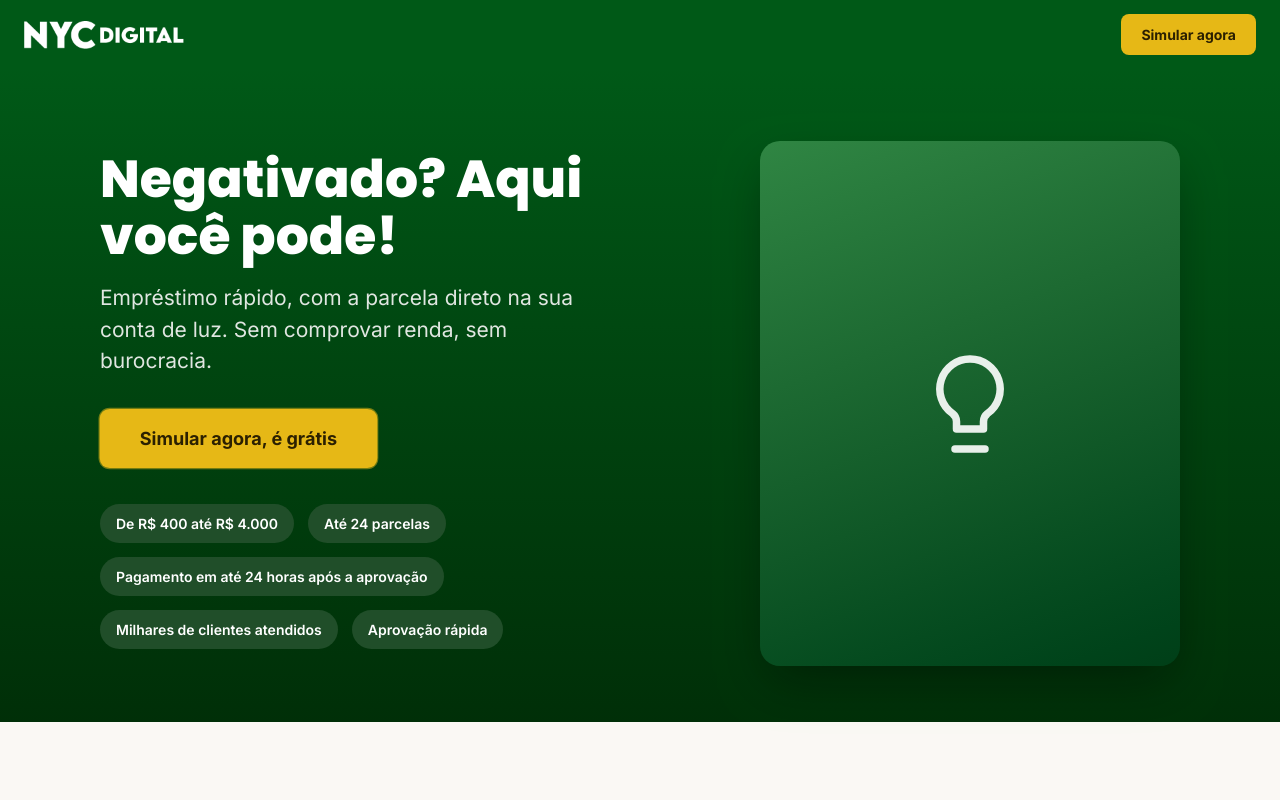
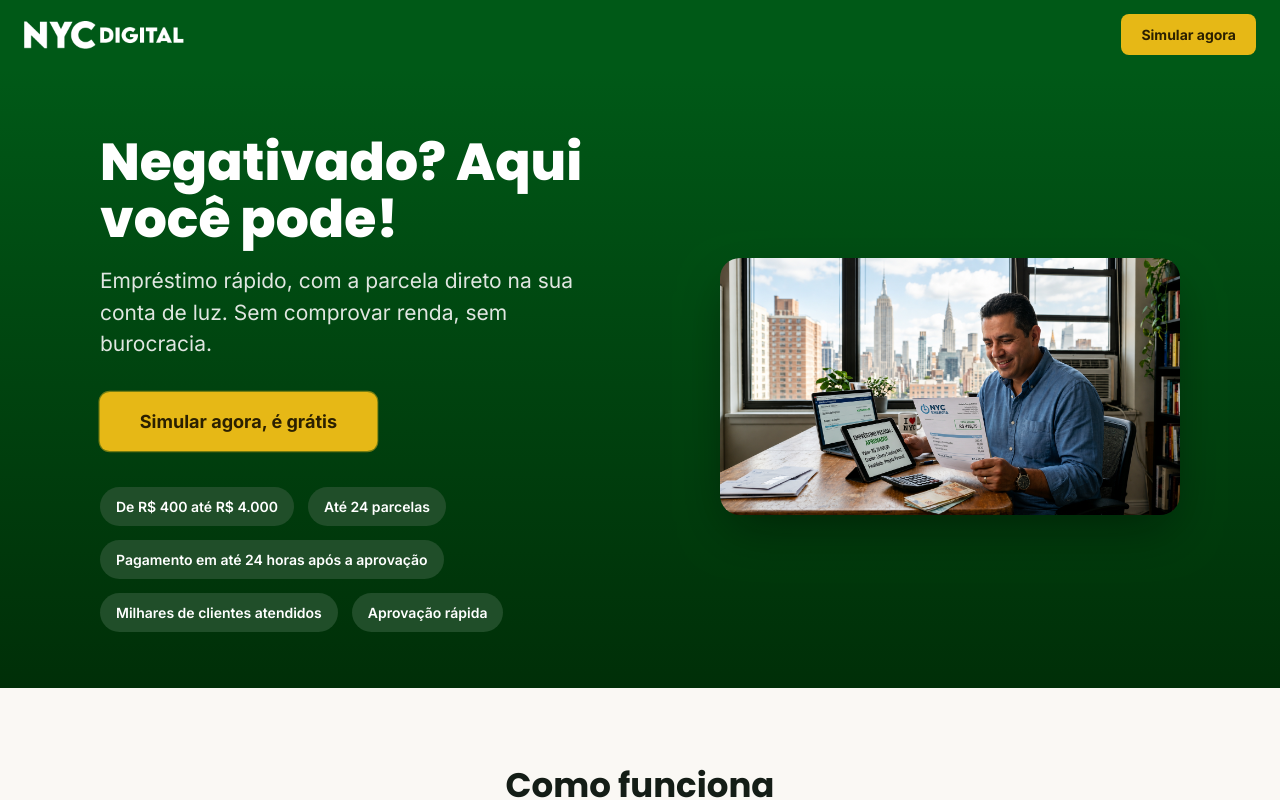
Before and after one commit to NYC-Digital-Testes/landing-page-NYC, a Next.js app: page / in a window 1280 px wide. Shown: the top 800 px of the page. Built offline with nearby package versions, Linux system fonts and the light colour scheme.

Commit message:
Adiciona foto de destaque no Hero da NYC Energia

```diff
--- a/components/Hero.tsx
+++ b/components/Hero.tsx
@@ -89,35 +89,20 @@ export default function Hero() {
           </div>
         </div>
 
-        {/* Espaço reservado pra foto de destaque (cliente/energia). Enquanto não
-            há uma imagem final em /public/hero-energia.jpg, mostra uma ilustração
-            em SVG no lugar — troque este bloco por um <img src="/hero-energia.jpg" />
-            assim que a foto definitiva estiver disponível. */}
+        {/* Foto de destaque — cliente com a conta de energia/proposta aprovada. */}
         <div className="flex justify-center lg:justify-end" style={{ marginTop: 8 }}>
-          <div
+          {/* eslint-disable-next-line @next/next/no-img-element */}
+          <img
+            src="/hero-energia.png"
+            alt="Cliente com proposta de empréstimo NYC Energia aprovada"
             style={{
               width: "100%",
-              maxWidth: 420,
-              aspectRatio: "4 / 5",
+              maxWidth: 460,
               borderRadius: 20,
-              background: "linear-gradient(160deg, oklch(0.55 0.13 148), oklch(0.32 0.09 150))",
+              objectFit: "cover",
               boxShadow: "0 20px 50px -12px oklch(0.1 0.05 150 / 45%)",
-              display: "flex",
-              alignItems: "center",
-              justifyContent: "center",
             }}
-          >
-            <svg width="120" height="120" viewBox="0 0 24 24" fill="none" xmlns="http://www.w3.org/2000/svg">
-              <path
-                d="M9 21h6M12 3a6 6 0 0 0-3.5 10.9c.5.4.8 1 .8 1.6V17h5.4v-1.5c0-.6.3-1.2.8-1.6A6 6 0 0 0 12 3Z"
-                stroke="white"
-                strokeWidth="1.5"
-                strokeLinecap="round"
-                strokeLinejoin="round"
-                opacity="0.9"
-              />
-            </svg>
-          </div>
+          />
         </div>
       </div>
     </section>
```
Also changed, not shown: public/hero-energia.png (added).
